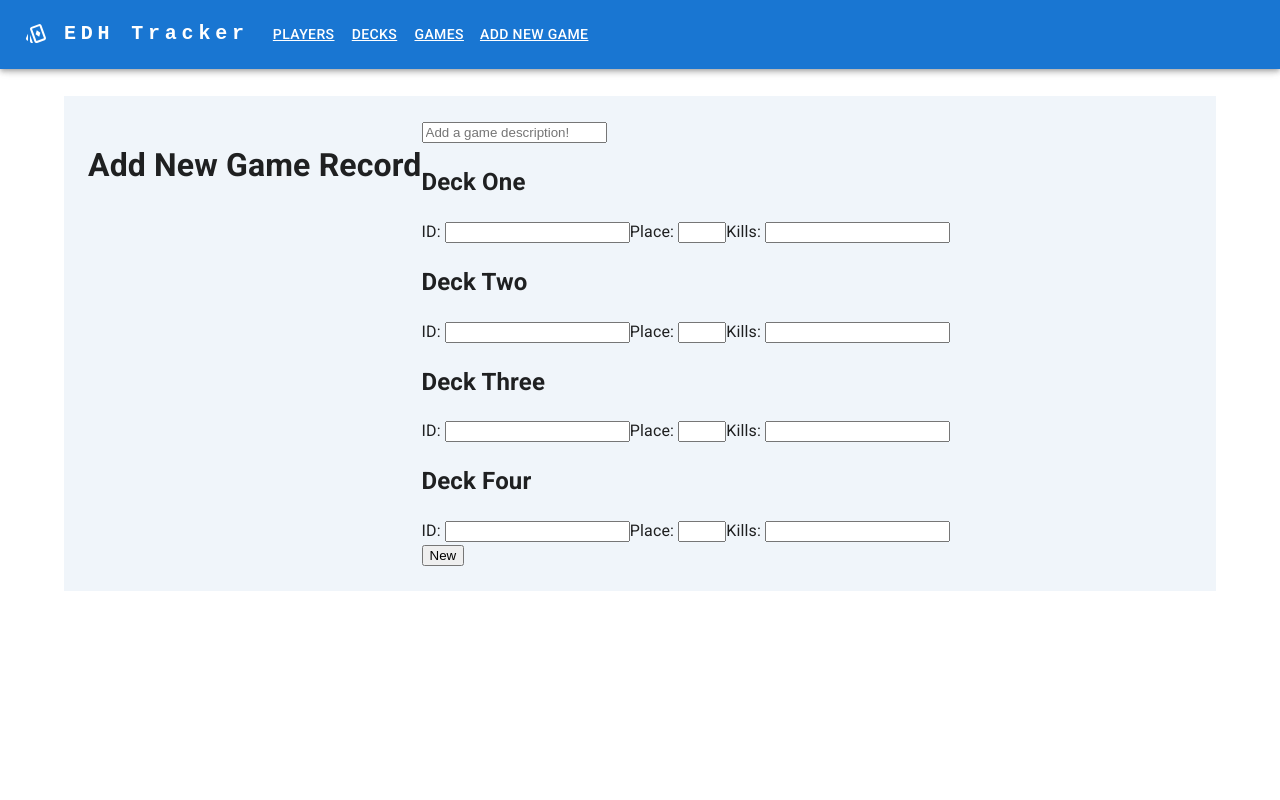
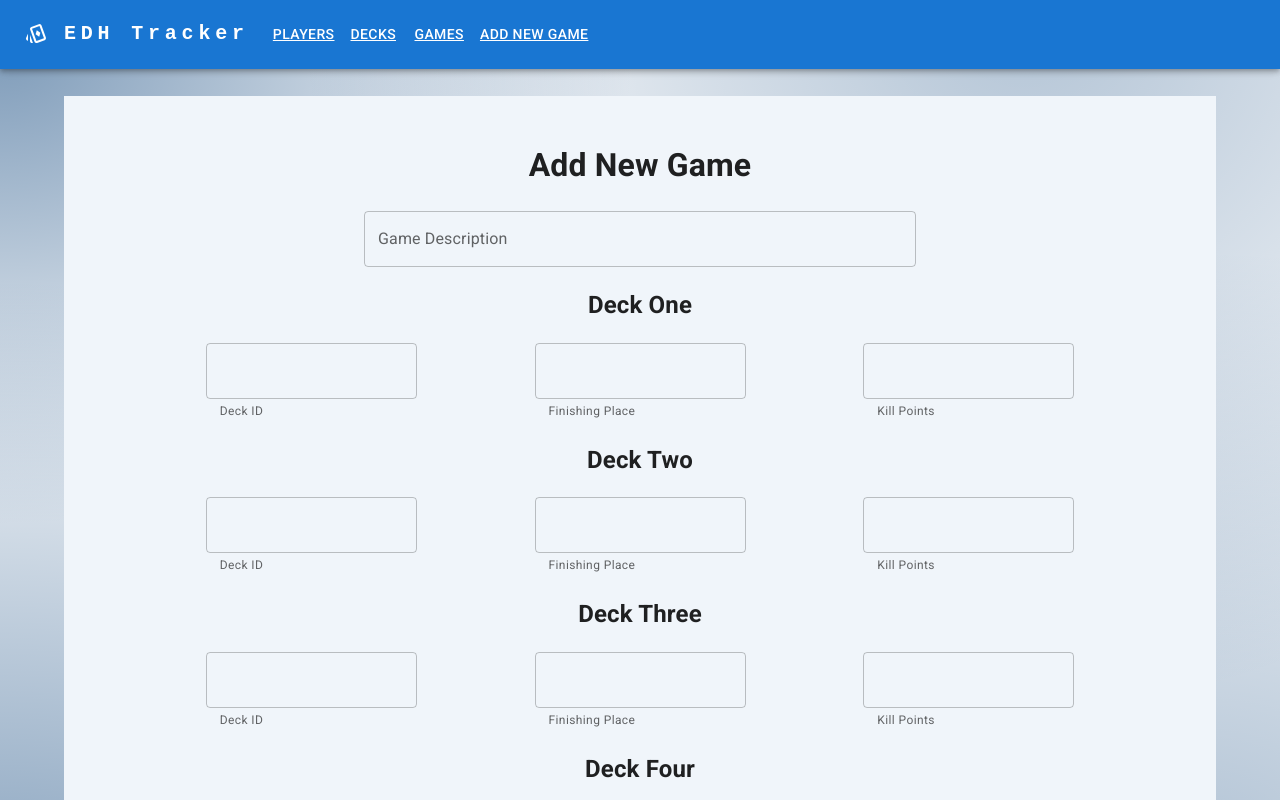
Before and after one commit to m-sharp/edh-tracker, a React (Create React App) app in the folder app/: page /new-game in a window 1280 px wide. Shown: the top 800 px of the page. Built offline with nearby package versions, Linux system fonts and the light colour scheme.

Commit message:
Form styling and button pass through to underlying Links

```diff
--- a/app/public/index.html
+++ b/app/public/index.html
@@ -9,7 +9,7 @@
         <link rel="stylesheet" href="https://fonts.googleapis.com/icon?family=Material+Icons" />
         <title>EDH Tracker</title>
     </head>
-    <body>
+    <body class="gradientBackground">
         <div id="root"></div>
     </body>
 </html>
--- a/app/src/routes/new.tsx
+++ b/app/src/routes/new.tsx
@@ -1,6 +1,9 @@
 import { ReactElement } from "react";
 import { Form } from "react-router-dom";
-import { Box } from "@mui/material";
+import { Box, Button, TextField } from "@mui/material";
+import PublishIcon from '@mui/icons-material/Publish';
+
+import "../styles.css";
 
 interface CreateActionProps {
     request: Request;
@@ -53,45 +56,64 @@ export async function createGame({request}: CreateActionProps): Promise<null> {
 }
 
 export default function View(): ReactElement {
-    // TODO: Should have a repeater for each deck instance
-    // TODO: Subcomponent for deck input?
-    // TODO: Styling
-    // TODO: Textarea for description
+    // TODO: Required fields & validation?
     return (
-        <Box id="newGameForm" sx={{display: "flex"}}>
-            <h1>Add New Game Record</h1>
+        <Box id="newGameForm" sx={{display: "flex", flexDirection: "column", alignItems: "center"}}>
+            <h1>Add New Game</h1>
             <Form method="post">
-                <input
-                    type="text"
-                    name="description"
-                    placeholder="Add a game description!"
+                <TextField
+                    multiline
+                    label={"Game Description"}
+                    placeholder={"Add a game description!"}
+                    name={"description"}
+                    sx={{width: "50%"}}
                 />
-                <Box>
-                    <h2>Deck One</h2>
-                    <span>ID: <input type="number" name="deckOneId" /></span>
-                    <span>Place: <input type="number" name="deckOnePlace" min="1" max="4" /></span>
-                    <span>Kills: <input type="number" name="deckOneKills" max="4" /></span>
-                </Box>
-                <Box>
-                    <h2>Deck Two</h2>
-                    <span>ID: <input type="number" name="deckTwoId" /></span>
-                    <span>Place: <input type="number" name="deckTwoPlace" min="1" max="4" /></span>
-                    <span>Kills: <input type="number" name="deckTwoKills" max="4" /></span>
-                </Box>
-                <Box>
-                    <h2>Deck Three</h2>
-                    <span>ID: <input type="number" name="deckThreeId" /></span>
-                    <span>Place: <input type="number" name="deckThreePlace" min="1" max="4" /></span>
-                    <span>Kills: <input type="number" name="deckThreeKills" max="4" /></span>
-                </Box>
-                <Box>
-                    <h2>Deck Four</h2>
-                    <span>ID: <input type="number" name="deckFourId" /></span>
-                    <span>Place: <input type="number" name="deckFourPlace" min="1" max="4" /></span>
-                    <span>Kills: <input type="number" name="deckFourKills" max="4" /></span>
-                </Box>
-                <button type="submit">New</button>
+                <DeckInputs keyName={"One"} />
+                <DeckInputs keyName={"Two"} />
+                <DeckInputs keyName={"Three"} />
+                <DeckInputs keyName={"Four"} />
+                <Button
+                    variant={"contained"}
+                    type={"submit"}
+                    size={"large"}
+                    startIcon={<PublishIcon />}
+                    sx={{marginTop: 2}}
+                >
+                    Submit
+                </Button>
             </Form>
         </Box>
     );
 }
+
+interface DeckInputProps {
+    keyName: string;
+}
+
+function DeckInputs({keyName}: DeckInputProps): ReactElement {
+    return (
+        <Box sx={{display: "flex", flexDirection: "column", alignItems: "center", width: "100%"}}>
+            <h2>Deck {keyName}</h2>
+            <Box sx={{display: "flex", flexDirection: "row", justifyContent: "space-evenly", width: "100%"}}>
+                <TextField
+                    required
+                    name={`deck${keyName}Id`}
+                    type={"number"}
+                    helperText={"Deck ID"}
+                />
+                <TextField
+                    required
+                    name={`deck${keyName}Place`}
+                    type={"number"}
+                    helperText={"Finishing Place"}
+                />
+                <TextField
+                    required
+                    name={`deck${keyName}Kills`}
+                    type={"number"}
+                    helperText={"Kill Points"}
+                />
+            </Box>
+        </Box>
+    );
+}
--- a/app/src/routes/root.tsx
+++ b/app/src/routes/root.tsx
@@ -9,6 +9,8 @@ import {
     Toolbar,
     Typography
 } from "@mui/material";
+
+import "../styles.css";
 
 export default function Root(): ReactElement {
     const location = useLocation();
@@ -24,9 +26,31 @@ export default function Root(): ReactElement {
     );
 }
 
+interface NavLink {
+    link: string;
+    text: string;
+}
+
+const navLinks: Array<NavLink> = [
+    {
+        link: "/players",
+        text: "Players",
+    },
+    {
+        link: "/decks",
+        text: "Decks",
+    },
+    {
+        link: "/games",
+        text: "Games",
+    },
+    {
+        link: "/new-game",
+        text: "Add New Game",
+    }
+]
+
 // ToDo: Add mobile menu icon and link menu
-// ToDo: Link button click should propagate down to <Link>
-// ToDo: Make a mapped list of nav links for ease of update
 function DrawerAppBar(): ReactElement {
     return (
         <AppBar position="fixed">
@@ -46,19 +70,16 @@ function DrawerAppBar(): ReactElement {
                     >
                         <Link to={`/`} style={{textDecoration: "none", color: "white"}}>EDH Tracker</Link>
                     </Typography>
-                    <Box sx={{ flexGrow: 1, display: { xs: 'none', md: 'flex' } }}>
-                        <Button sx={{ my: 2, color: 'white', display: 'block' }}>
-                            <Link to={`/players`} style={{color: "white"}}>Players</Link>
-                        </Button>
-                        <Button sx={{ my: 2, color: 'white', display: 'block' }}>
-                            <Link to={`/decks`} style={{color: "white"}}>Decks</Link>
-                        </Button>
-                        <Button sx={{ my: 2, color: 'white', display: 'block' }}>
-                            <Link to={`/games`} style={{color: "white"}}>Games</Link>
-                        </Button>
-                        <Button sx={{ my: 2, color: 'white', display: 'block' }}>
-                            <Link to={`/new-game`} style={{color: "white"}}>Add New Game</Link>
-                        </Button>
+                    <Box sx={{flexGrow: 1, display:{ xs: "none", md: "flex" }}}>
+                        {navLinks.map(navLink => (
+                            <Button
+                                sx={{my: 2, color: "white", display: "block", textDecoration: "underline"}}
+                                component={Link}
+                                to={navLink.link}
+                            >
+                                {navLink.text}
+                            </Button>
+                        ))}
                     </Box>
                 </Toolbar>
             </Container>
--- a/app/src/styles.css
+++ b/app/src/styles.css
@@ -1,3 +1,23 @@
+body {
+    min-height: 100vh;
+}
+
+form {
+    display: flex;
+    flex-direction: column;
+    align-items: center;
+    width: 100%;
+}
+
+.gradientBackground {
+    background-image:
+        radial-gradient(at 51% 52%, rgba(31, 38, 46, 0.5) 0px, transparent 50%),
+        radial-gradient(at 80% 0%, rgba(0, 58, 117, 0.3) 0px, transparent 50%),
+        radial-gradient(at 0% 95%, rgba(0, 58, 117, 0.5) 0px, transparent 50%),
+        radial-gradient(at 0% 5%, rgba(0, 58, 117, 0.5) 0px, transparent 35%),
+        radial-gradient(at 93% 85%, rgba(0, 58, 117, 0.3) 0px, transparent 50%);
+}
+
 .match .match-up:last-child .vs {
     display: none;
 }
```
